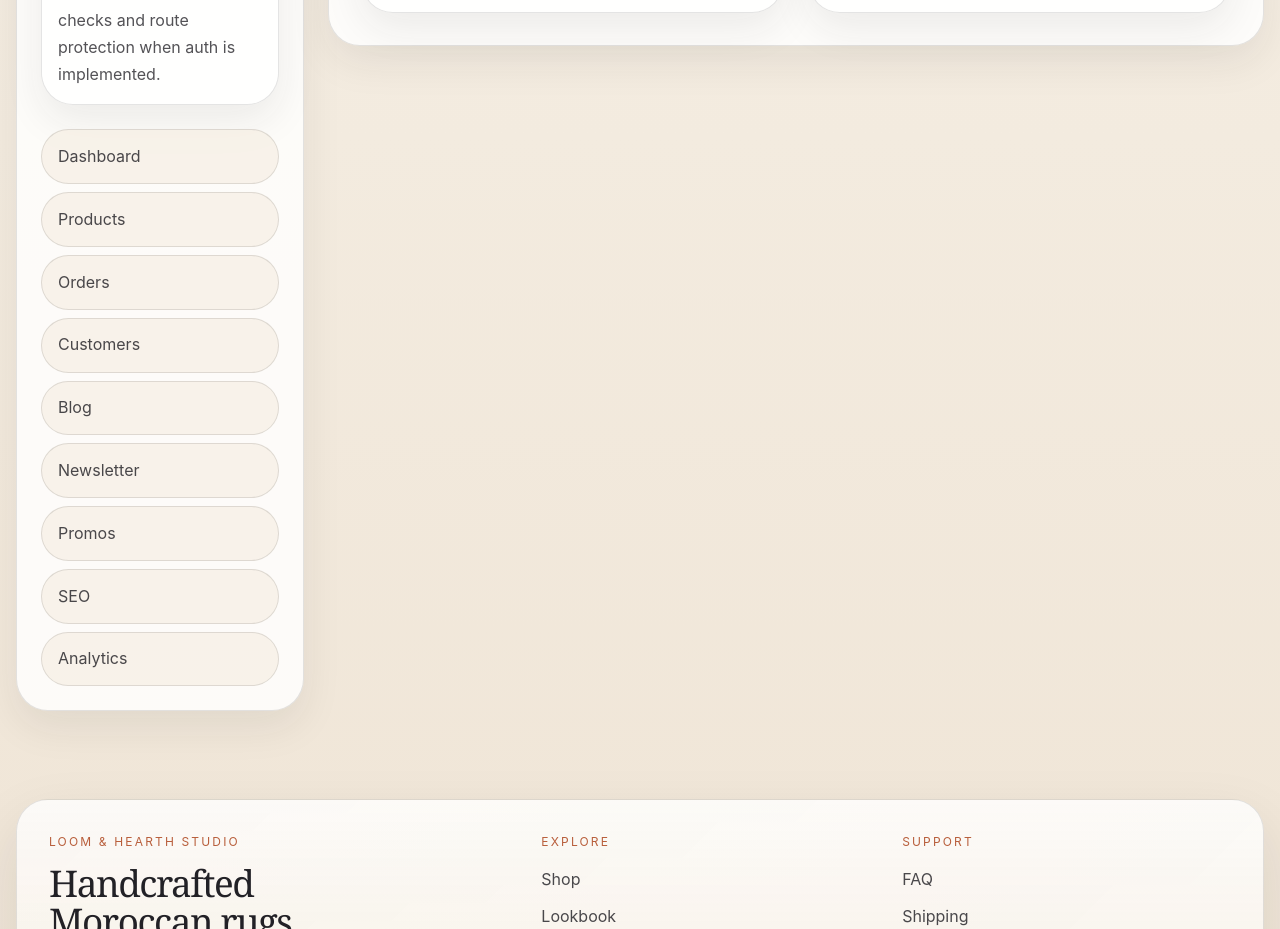
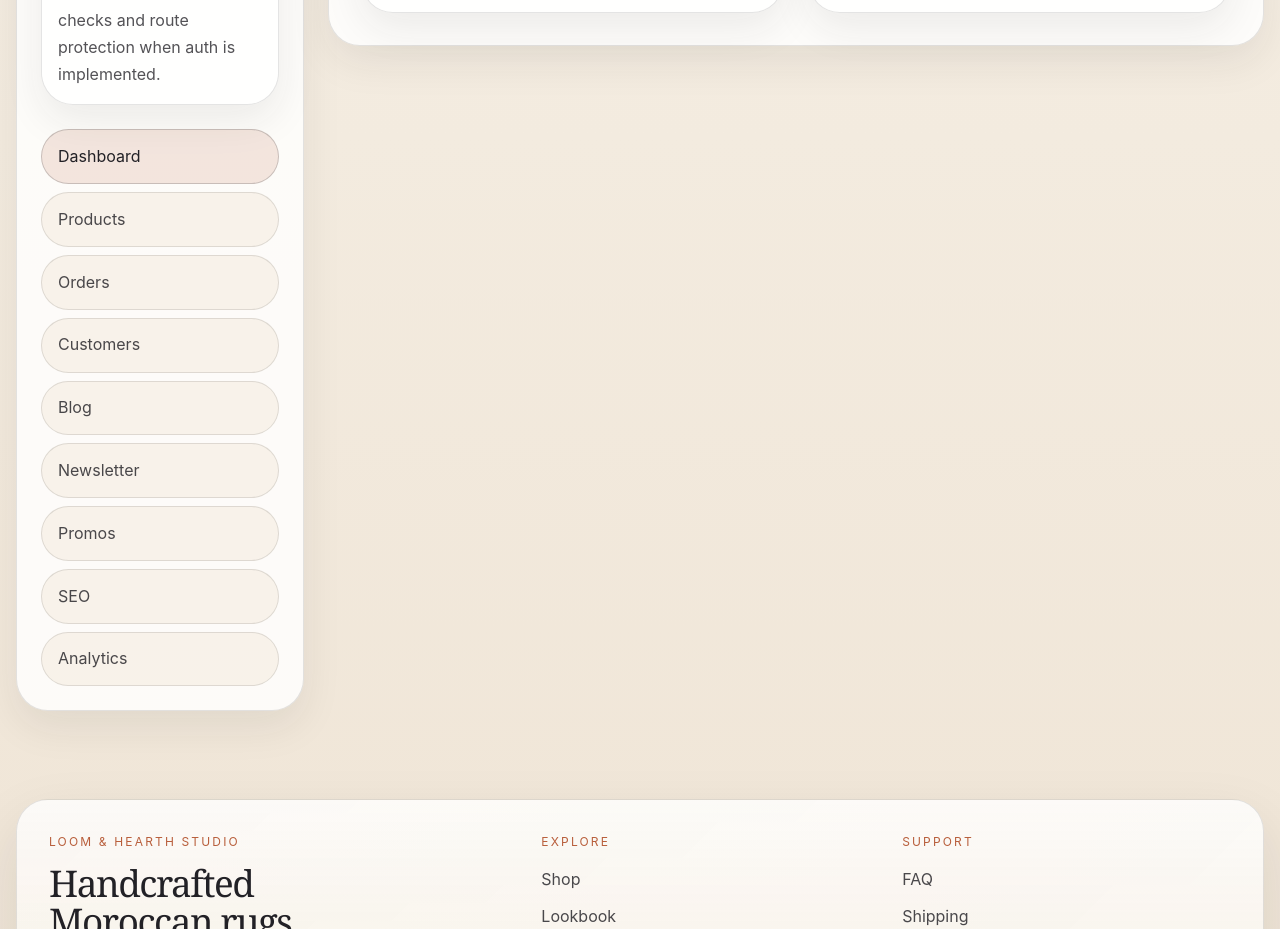
Before and after one commit to Riad-Rug/loom-hearth-studio, a Next.js app: page /admin in a window 1280 px wide. Shown: the part 940-1869 px from the top of the page. Built offline with nearby package versions, Linux system fonts and the light colour scheme.

Commit message:
feat: refine admin navigation route presentation

```diff
--- a/features/admin/admin-shell.tsx
+++ b/features/admin/admin-shell.tsx
@@ -1,9 +1,16 @@
+"use client";
+
 import type { ReactNode } from "react";
 import type { Route } from "next";
 import Link from "next/link";
+import { usePathname } from "next/navigation";
 
 import { adminNav } from "@/features/admin/admin-data";
-import { adminGuardTodo, getAdminAccessDecision } from "@/lib/auth";
+import {
+  adminGuardTodo,
+  createAdminShellRouteViewModel,
+  getAdminAccessDecision,
+} from "@/lib/auth";
 
 import styles from "./admin.module.css";
 
@@ -12,6 +19,7 @@ type AdminShellProps = {
 };
 
 export function AdminShell({ children }: AdminShellProps) {
+  const pathname = usePathname();
   const accessDecision = getAdminAccessDecision({
     user: {
       id: "admin-session-placeholder",
@@ -20,30 +28,34 @@ export function AdminShell({ children }: AdminShellProps) {
     },
     moduleKey: "dashboard",
   });
+  const routeViewModel = createAdminShellRouteViewModel({
+    pathname,
+    accessDecision,
+    adminGuardTodo,
+    adminNav,
+  });
 
   return (
     <div className={styles.page}>
       <aside className={styles.sidebar}>
         <div className={styles.sidebarIntro}>
-          <p className={styles.eyebrow}>Admin</p>
-          <h1>Back office shell</h1>
-          <p>
-            Placeholder-only admin shell. Route protection and role enforcement are not
-            implemented.
-          </p>
+          <p className={styles.eyebrow}>{routeViewModel.intro.eyebrow}</p>
+          <h1>{routeViewModel.intro.title}</h1>
+          <p>{routeViewModel.intro.body}</p>
         </div>
         <div className={styles.sessionPanel}>
-          <strong>Session boundary</strong>
-          <span>Status: {accessDecision.sessionSummary.status}</span>
-          <span>Role: {accessDecision.sessionSummary.roleLabel}</span>
-          <span>Access: {accessDecision.status}</span>
-          <span>Redirect target: {accessDecision.redirectTarget}</span>
-          <span>{accessDecision.sessionSummary.todo}</span>
-          <span>{adminGuardTodo}</span>
+          <strong>{routeViewModel.session.title}</strong>
+          {routeViewModel.session.lines.map((line) => (
+            <span key={line}>{line}</span>
+          ))}
         </div>
-        <nav className={styles.nav} aria-label="Admin navigation">
-          {adminNav.map((item) => (
-            <Link key={item.href} className={styles.navLink} href={item.href as Route}>
+        <nav className={styles.nav} aria-label={routeViewModel.navigation.ariaLabel}>
+          {routeViewModel.navigation.items.map((item) => (
+            <Link
+              key={item.href}
+              className={`${styles.navLink} ${item.isActive ? styles.navLinkActive : ""}`}
+              href={item.href as Route}
+            >
               {item.label}
             </Link>
           ))}
@@ -54,12 +66,9 @@ export function AdminShell({ children }: AdminShellProps) {
           children
         ) : (
           <section className={styles.gatePanel}>
-            <strong>Admin access placeholder gate</strong>
-            <p>
-              Admin routes require a placeholder-authenticated admin surface session with a
-              supported PRD role.
-            </p>
-            <p>Boundary redirect target: {accessDecision.redirectTarget}</p>
+            <strong>{routeViewModel.gate.title}</strong>
+            <p>{routeViewModel.gate.body}</p>
+            <p>{routeViewModel.gate.redirectTargetLine}</p>
           </section>
         )}
       </div>
--- a/features/admin/admin.module.css
+++ b/features/admin/admin.module.css
@@ -75,6 +75,12 @@
   border-radius: 999px;
   background: rgba(245, 239, 228, 0.72);
   color: rgba(34, 33, 38, 0.82);
+}
+
+.navLinkActive {
+  border-color: var(--color-border-strong);
+  background: rgba(184, 94, 59, 0.14);
+  color: var(--color-charcoal-ink);
 }
 
 .content {
--- /dev/null
+++ b/lib/auth/admin-shell-route.ts
@@ -0,0 +1,81 @@
+import type { AdminAccessDecision } from "@/lib/auth/guards";
+
+export type AdminShellNavItemView = {
+  key: string;
+  label: string;
+  href: string;
+  isActive: boolean;
+};
+
+export type AdminShellRouteViewModel = {
+  intro: {
+    eyebrow: string;
+    title: string;
+    body: string;
+  };
+  session: {
+    title: string;
+    lines: string[];
+  };
+  navigation: {
+    ariaLabel: string;
+    items: AdminShellNavItemView[];
+  };
+  gate: {
+    title: string;
+    body: string;
+    redirectTargetLine: string;
+  };
+};
+
+function isAdminNavItemActive(href: string, pathname: string) {
+  if (href === "/admin") {
+    return pathname === "/admin";
+  }
+
+  return pathname === href || pathname.startsWith(`${href}/`);
+}
+
+export function createAdminShellRouteViewModel(input: {
+  pathname: string;
+  accessDecision: AdminAccessDecision;
+  adminGuardTodo: string;
+  adminNav: ReadonlyArray<{
+    key: string;
+    label: string;
+    href: string;
+  }>;
+}): AdminShellRouteViewModel {
+  return {
+    intro: {
+      eyebrow: "Admin",
+      title: "Back office shell",
+      body:
+        "Placeholder-only admin shell. Route protection and role enforcement are not implemented.",
+    },
+    session: {
+      title: "Session boundary",
+      lines: [
+        `Status: ${input.accessDecision.sessionSummary.status}`,
+        `Role: ${input.accessDecision.sessionSummary.roleLabel}`,
+        `Access: ${input.accessDecision.status}`,
+        `Redirect target: ${input.accessDecision.redirectTarget}`,
+        input.accessDecision.sessionSummary.todo,
+        input.adminGuardTodo,
+      ],
+    },
+    navigation: {
+      ariaLabel: "Admin navigation",
+      items: input.adminNav.map((item) => ({
+        ...item,
+        isActive: isAdminNavItemActive(item.href, input.pathname),
+      })),
+    },
+    gate: {
+      title: "Admin access placeholder gate",
+      body:
+        "Admin routes require a placeholder-authenticated admin surface session with a supported PRD role.",
+      redirectTargetLine: `Boundary redirect target: ${input.accessDecision.redirectTarget}`,
+    },
+  };
+}
--- a/lib/auth/index.ts
+++ b/lib/auth/index.ts
@@ -1,5 +1,6 @@
 export * from "@/lib/auth/admin-gate";
 export * from "@/lib/auth/admin-module-route";
+export * from "@/lib/auth/admin-shell-route";
 export * from "@/lib/auth/config";
 export * from "@/lib/auth/guards";
 export * from "@/lib/auth/helpers";
```
